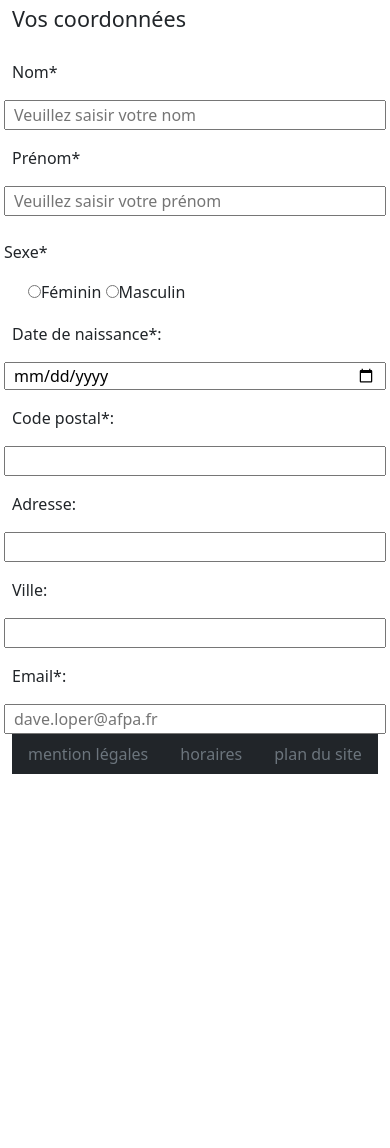
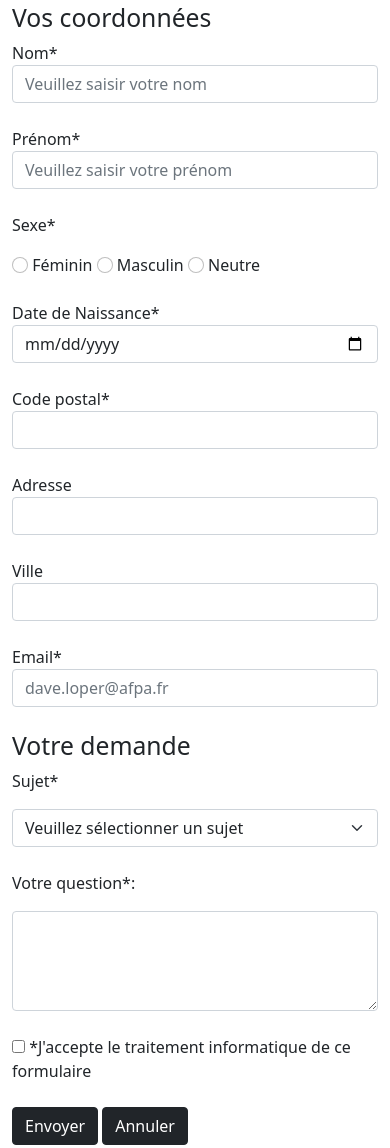
Before and after one commit to DruesnesErika/Bootstrap, a plain HTML site: page contactbootstrap.html in a window 390 px wide. Shown: the part 281-1429 px from the top of the page. Before the commit the page ends 1055 px from the top, so only its background shows below. Drawn offline with nearby package versions, Linux system fonts and the light colour scheme.

Commit message:
bootstrap maj

```diff
--- a/contactbootstrap.html
+++ b/contactbootstrap.html
@@ -28,13 +28,13 @@
             <div class="collapse navbar-collapse" id="navbarSupportedContent">
                 <ul class="navbar-nav me-auto mb-2 mb-lg-0">
                     <li class="nav-item">
-                        <a class="nav-link" href="#">Accueil</a>
+                        <a class="nav-link" href="index.html">Accueil</a>
                     </li>
                     <li class="nav-item">
-                        <a class="nav-link" href="#">Tableau</a>
+                        <a class="nav-link" href="tableaubootstrap.html">Tableau</a>
                     </li>
                     <li class="nav-item">
-                        <a class="nav-link active" aria-current="page" href="#">Contact</a>
+                        <a class="nav-link active" aria-current="page" href="contactbootstrap.html">Contact</a>
                     </li>
                 </ul>
                 <form class="d-flex">
@@ -45,21 +45,46 @@
         </nav>
         <img src="images/promotion.jpg" class=img-fluid alt="Promotion" title="Promotion" width="100%">
         <p>*Ces zones sont obligatoires</p>
-        <legend>Vos coordonn&eacute;es</legend>
-        <form class="row g-3">
-            <label for="nom">Nom*</label><input type="text" name="nom" id="nom" placeholder="Veuillez saisir votre nom" required title="Entrez votre nom (que des caractères entre a et z)"><br>
-            <label for="prenom">Pr&eacute;nom*</label><input type="text" name="prenom" id="prenom" placeholder="Veuillez saisir votre pr&eacute;nom" required title="Entrez votre pr&eacute;nom (que des caractères entre a et z)"><br> Sexe*
-            <div class="form-check form-check-inline">
-                <input id="test" type="radio" name="sexe" value="Feminin"><label class="form-check-label" for="Feminin">F&eacute;minin </label>
-                <input id="tes2t" type="radio" name="sexe" value="Masculin"><label class="form-check-label" for="Masculin">Masculin </label>
+        <form action="#" method="POST">
+            <legend class="h2">Vos coordonn&eacute;es</legend>
+            <form class="row g-3">
+                <label for="nom">Nom*</label><input type="text" class="form-control" name="nom" id="nom" placeholder="Veuillez saisir votre nom" required title="Entrez votre nom (que des caractères entre a et z)"><br>
+                <label for="prenom">Pr&eacute;nom*</label><input type="text" class="form-control" name="prenom" id="prenom" placeholder="Veuillez saisir votre pr&eacute;nom" required title="Entrez votre pr&eacute;nom (que des caractères entre a et z)"><br>
+                <p>Sexe*</p>
+                <input id="feminin" type="radio" name="sexe" value="Feminin" class="form-check-input"> F&eacute;minin
+                <input id="masculin" type="radio" name="sexe" value="Masculin" class="form-check-input"> Masculin
+                <input id="neutre" type="radio" name="sexe" value="Neutre" class="form-check-input"> Neutre
+                <br>
+                <br>
+                <label for="date">Date de Naissance*</label><input type="date" class="form-control" name="ddn" id="date" required title="Entrez votre date de naissance"><br>
+                <label for="codepostal">Code postal*</label><input type="text" class="form-control" name="codepostal" id="codepostal" required title="Entrez votre code postal"><br>
+                <label for="adresse">Adresse</label><input type="text" class="form-control" name="adresse" id="adresse"><br>
+                <label for="ville">Ville</label><input type="text" class="form-control" name="ville" id="ville"><br>
+                <label for="email">Email*</label><input type="text" class="form-control" name="email" id="email" placeholder="dave.loper@afpa.fr" required title="Entrez votre adresse email">
+            </form>
+            <br>
+            <legend class="h2">Votre demande</legend>
+            <p>Sujet*</p>
+            <select class="form-select" aria-label="Default select example">
+            <option disabled selected>Veuillez sélectionner un sujet</option>
+            <option value="commande">Mes commandes</option>
+            <option value="question">Question sur un produit</option>
+            <option value="reclamation">R&eacute;clamation</option>
+            <option value="autres">Autres</option>
+          </select>
+            <br>
+            <p>Votre question*:</p>
+            <div class="form-floating">
+                <textarea class="form-control" placeholder="Leave a comment here" id="floatingTextarea2" style="height: 100px"></textarea>
             </div>
             <br>
-            <label for="date">Date de naissance*:</label><input type="date" name="ddn" id="date" required title="Entrez votre date de naissance"><br>
-            <label for="codepostal">Code postal*:</label><input type="text" name="codepostal" id="codepostal" required title="Entrez votre code postal"><br>
-            <label for="adresse">Adresse:</label><input type="text" name="adresse" id="adresse"><br>
-            <label for="ville">Ville:</label><input type="text" name="ville" id="ville"><br>
-            <label for="email">Email*:</label><input type="text" name="email" id="email" placeholder="dave.loper@afpa.fr" required title="Entrez votre adresse email">
+            <input type="checkbox" value="J'accepte le traitement informatique de ce formulaire." required title="Cochez cette case pour continuer"> *J'accepte le traitement informatique de ce formulaire <br>
+            <br>
+            <input type="submit" class="btn btn-dark" href="#" value="Envoyer">
+            <input type="reset" class="btn btn-dark" href="#" value="Annuler">
         </form>
+        <br>
+        <br>
         <footer>
             <ul class="nav bg-dark" style="margin:auto">
                 <li class="nav-item text-muted">
```
Also changed, not shown: index.html (renamed from jarditoubootstrap.html, +3 -3 lines), tableaubootstrap.html (+6 -6 lines).
